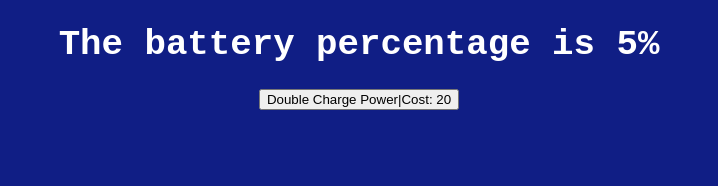
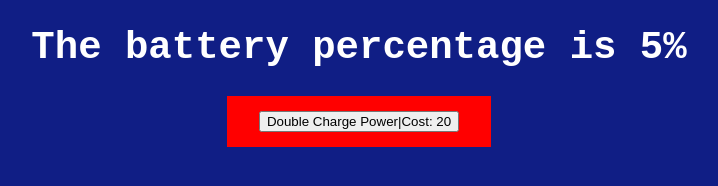
Before and after one commit to GithubCoder2021/battery-overcharging-game, a plain HTML site: page index.html in a window 1280 px wide. Shown: the whole page, without its empty margins (281-999 px from the left). Drawn offline with Linux system fonts and the light colour scheme.

Commit message:
Update style.css

```diff
--- a/style.css
+++ b/style.css
@@ -4,5 +4,19 @@ body{
   color: white;
 }
 h1{
- font-size: 2.75em;
+ font-size: 3em;
 }
+
+.upgrades{
+  background-color: red; /* Green */
+  border: none;
+  color: black;
+  padding: 15px 32px;
+  text-align: center;
+  text-decoration: none;
+  display: inline-block;
+  font-size: 16px;
+}
+
+.upg2{background-color: orange;}
+.upg3{background-color: yellow;}
```
